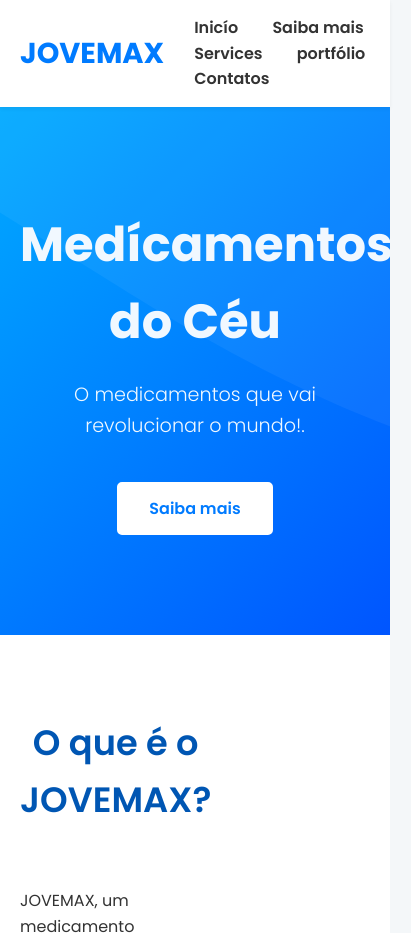
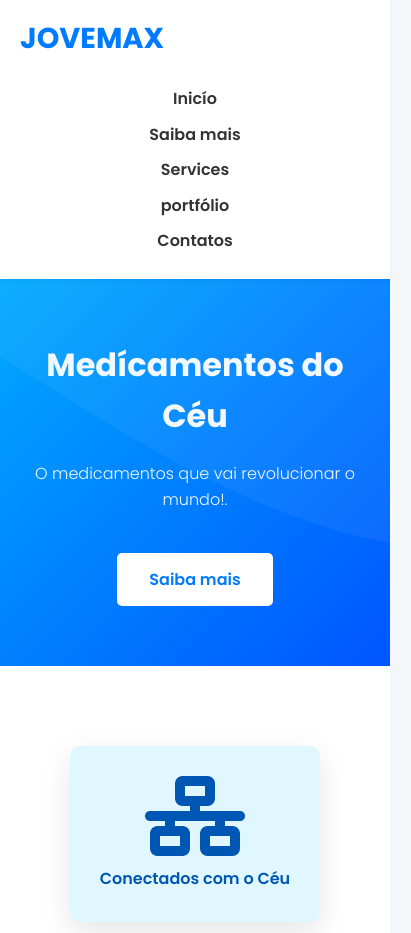
Before and after one commit to urielasafemito-dotcom/JOVEMAX, a plain HTML site: page index.html in a window 390 px wide. Shown: the top 933 px of the page, 411 px wide, since content can reach past the window. Drawn offline with Linux system fonts and the light colour scheme.

Commit message:
Update index.html

```diff
--- a/index.html
+++ b/index.html
@@ -347,6 +347,79 @@
         .footer p {
             margin: 0;
         }
+		/* --- MEDIA QUERY: Estilos específicos para Celulares (Mobile First) --- */
+
+@media (max-width: 768px) {
+
+    /* 1. Navegação (Header) */
+    .navbar {
+        flex-direction: column; /* Empilha logo e links verticalmente */
+        align-items: flex-start;
+    }
+
+    .nav-links {
+        margin-top: 15px;
+        width: 100%;
+        text-align: center;
+        padding: 0;
+    }
+
+    .nav-links li {
+        display: block;
+        margin: 10px 0;
+    }
+
+    .logo {
+        margin-left: 0;
+    }
+
+    /* 2. Hero Section */
+    .hero {
+        padding: 60px 0;
+    }
+
+    .hero h1 {
+        font-size: 2rem;
+    }
+
+    .hero p {
+        font-size: 1rem;
+    }
+
+    /* 3. Seções de Conteúdo (Geral) */
+    section {
+        padding: 50px 0;
+    }
+
+    .section-title {
+        font-size: 1.8rem;
+        margin-bottom: 40px;
+    }
+
+    /* 4. About Us (Conteúdo lado a lado) */
+    .about-content {
+        flex-direction: column; /* Elementos ficam um embaixo do outro */
+        gap: 30px;
+    }
+
+    .about-image {
+        max-width: 100%; /* Ocupa toda a largura disponível */
+        order: -1; /* Coloca a imagem/visual no topo no mobile */
+    }
+
+    /* 5. Services e Portfolio (Grid) */
+    /* Como o grid já usa 'auto-fit', as colunas vão para 1, mas vamos garantir o padding */
+    .services-grid,
+    .portfolio-grid {
+        grid-template-columns: 1fr; /* Força 1 coluna em telas pequenas */
+        gap: 20px;
+    }
+
+    /* 6. Formulário de Contato */
+    .contact-form {
+        padding: 20px;
+    }
+}
     </style>
     <link rel="stylesheet" href="https://cdnjs.cloudflare.com/ajax/libs/font-awesome/6.5.1/css/all.min.css">
 </head>
@@ -472,4 +545,5 @@
     </footer>
 
 </body>
+
 </html>
```
